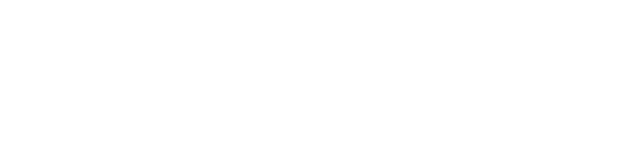
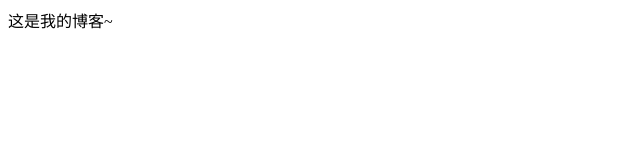
Before and after one commit to Zxy-Code/Yang-s-blog, a plain HTML site: page index.html in a window 1280 px wide. Shown: the whole page, without its empty margins (0-640 px from the left). Drawn offline with Linux system fonts and the light colour scheme.

Commit message:
Update index.html

```diff
--- a/index.html
+++ b/index.html
@@ -1,4 +1,6 @@
 <!doctype html>
 <html>
 <title>我的博客</title>
+
+  这是我的博客~
 </html>
```
